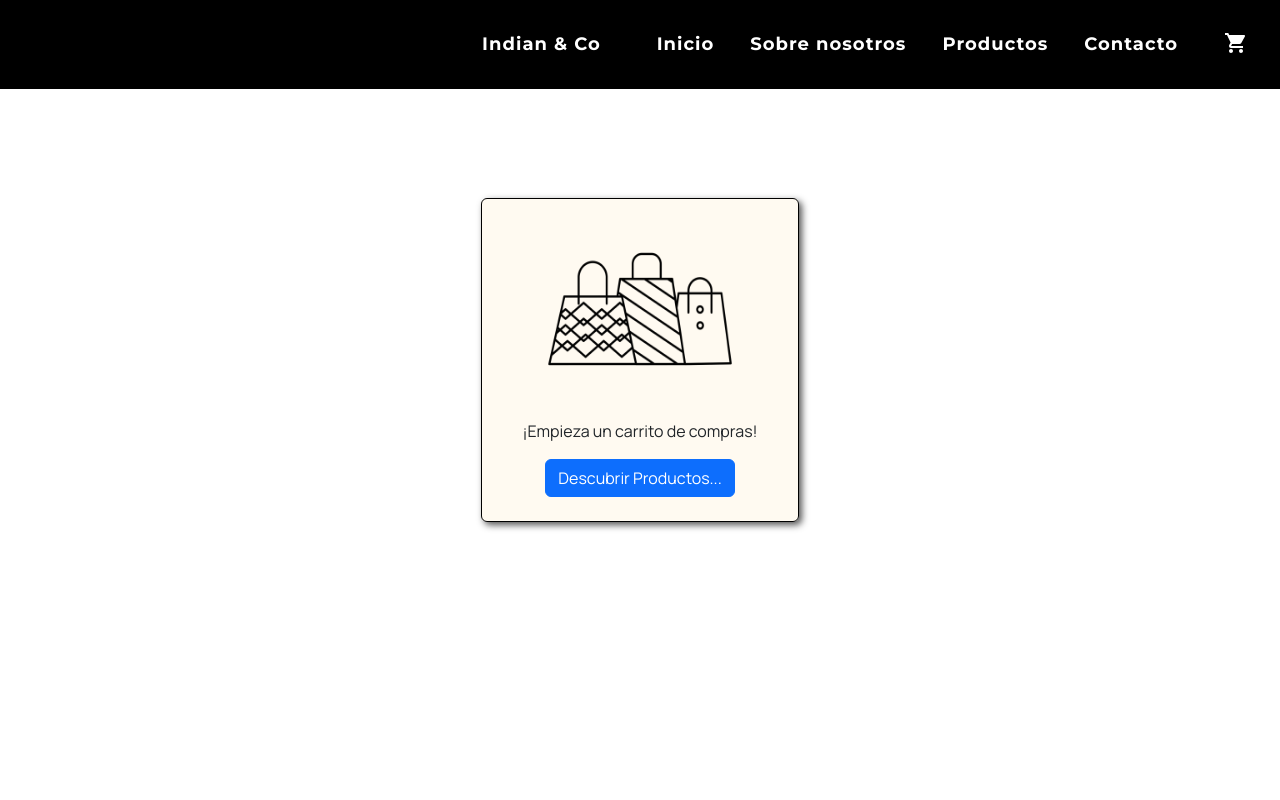
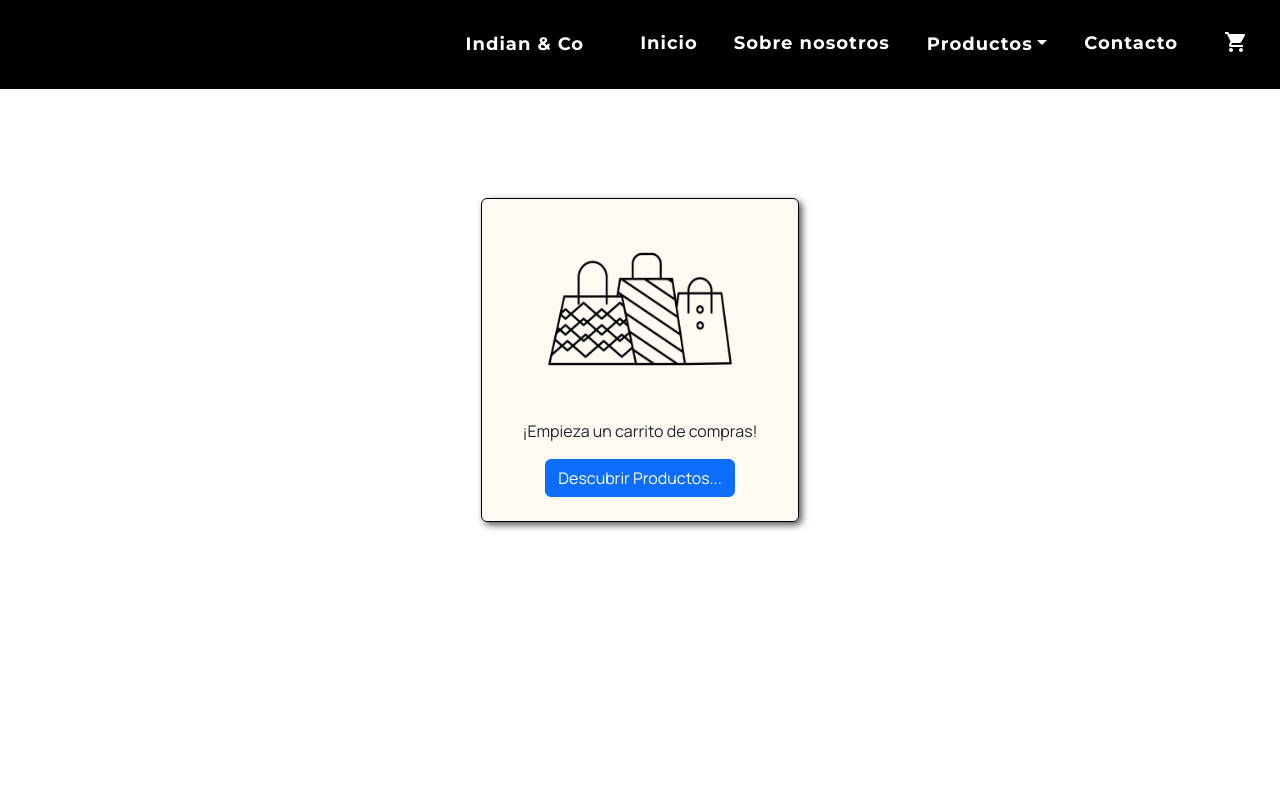
Before and after one commit to indianandco/Indian_Co, a React (Vite) app in the folder Client/: page /cart in a window 1280 px wide. Shown: the top 800 px of the page. Built offline with nearby package versions, Linux system fonts and the light colour scheme.

Commit message:
@feat/products-dropdown

```diff
--- a/Client/src/components/Navbar/Navbar.css
+++ b/Client/src/components/Navbar/Navbar.css
@@ -25,6 +25,63 @@
     font-size: 18px;
     transition: font-size 0.7s ease;
   }
+
+  .dropdown_button {
+    text-decoration: none;
+    letter-spacing: 1px;
+    font-weight: 600;
+    position: relative;
+    color: rgb(255, 255, 255);
+    font-family: Montserrat;
+    padding: 1em;
+    font-size: 18px;
+    transition: font-size 0.7s ease;
+  }
+
+  .dropdown_button:hover {
+    color: rgb(108, 107, 107);
+
+  }
+
+  .dropdown_button:after{
+    transition: 0.3s;
+}
+
+  .buttons_drop {
+    font-family: Montserrat;
+    letter-spacing: 1px;
+    font-weight: 600;
+    display: flex;
+    justify-content: flex-start;
+    align-items: flex-start;
+    position: relative;
+    color: rgb(101, 101, 101);
+    padding: 1em;
+    text-decoration: none;
+    font-size: 14px;
+    transition: font-size 0.7s ease;
+  }
+
+  .buttons_drop:hover {
+    color: rgb(108, 107, 107);
+
+  }
+
+  .buttons_drop:after{
+    position: absolute;
+    content: "" ;
+    background-color: rgb(108, 107, 107);
+    left: 0;
+    bottom: 4px;
+    min-height: 2.5px;
+    width: 0%;
+    transition: 0.3s;
+}
+
+.buttons_drop:hover:after{
+    width: 100%;
+    color: rgb(108, 107, 107);
+}
 
   .cart_button {
     position: relative;
--- a/Client/src/components/Navbar/Navbar.jsx
+++ b/Client/src/components/Navbar/Navbar.jsx
@@ -1,6 +1,7 @@
 import { NavLink, useLocation } from "react-router-dom";
 import "./Navbar.css";
 import 'bootstrap-icons/font/bootstrap-icons.css';
+import Dropdown from 'react-bootstrap/Dropdown';
 import Nav from 'react-bootstrap/Nav';
 import Navbar from 'react-bootstrap/Navbar';
 import Badge from '@mui/material/Badge';
@@ -87,7 +88,19 @@ const NavBar = ({ onClick, setShowLogin }) => {
                                 <Nav className="justify-content-end p-1">
                                     <NavLink onClick={() => { scrollToTop(), setExpanded(false) }} className="buttons" to="/">Inicio</NavLink>
                                     <NavLink onClick={() => { scrollToTop(), setExpanded(false) }} className="buttons" to="/about">Sobre nosotros</NavLink>
-                                    <NavLink onClick={() => { scrollToTop(), setExpanded(false) }} className="buttons" to="/products">Productos</NavLink>
+                                    {/* <NavLink onClick={() => { scrollToTop(), setExpanded(false) }} className="buttons" to="/products">Productos</NavLink> */}
+                                    <Dropdown variant="none">
+                                        <Dropdown.Toggle className="dropdown_button" variant="none" id="dropdown-basic">
+                                            Productos
+                                        </Dropdown.Toggle>
+                                        <Dropdown.Menu style={{ backgroundColor: "black" }}>
+                                            <Dropdown.Item className="buttons_drop" href="/products/aromas-ambientales">Aromas Ambientales</Dropdown.Item>
+                                            <Dropdown.Item className="buttons_drop" href="/products/cosmetica">Cosmética</Dropdown.Item>
+                                            <Dropdown.Item className="buttons_drop" href="/products/deco">Deco</Dropdown.Item>
+                                            <Dropdown.Item className="buttons_drop" href="/products/perfumeria">Perfumería</Dropdown.Item>
+                                            <Dropdown.Item className="buttons_drop" href="/products/velas">Velas</Dropdown.Item>
+                                        </Dropdown.Menu>
+                                    </Dropdown>
                                     <NavLink onClick={() => { scrollToTop(), setExpanded(false) }} className="buttons" to="/contact">Contacto</NavLink>
                                     <div>
                                         <NavLink onClick={() => { scrollToTop(), setExpanded(false) }} className="cart_button" to="/cart">
--- a/Client/src/views/Detail/Detail.module.css
+++ b/Client/src/views/Detail/Detail.module.css
@@ -113,7 +113,7 @@ margin-bottom: 1em;
 .price {
     font-size: 2.2em;
     font-weight: bold;
-    color: #37ABC5;
+    color: #000000;
     margin-right: 0.5em;
 }
 
--- a/Client/src/views/Products/Container/Container.jsx
+++ b/Client/src/views/Products/Container/Container.jsx
@@ -105,7 +105,6 @@ const Container = () => {
                             <Dropdown.Menu>
                                 <Dropdown.Item onClick={() => handlerSort("priceAsc")}> De menor a mayor</Dropdown.Item>
                                 <Dropdown.Item onClick={() => handlerSort("priceDesc")}>De mayor a menor</Dropdown.Item>
-                                {/* <Dropdown.Item onClick={() => handlerSort("false")}>En Oferta - No</Dropdown.Item> */}
                                 <Dropdown.Item onClick={() => handlerSort("true")}>Con descuento</Dropdown.Item>
                             </Dropdown.Menu>
                         </Dropdown>
```
